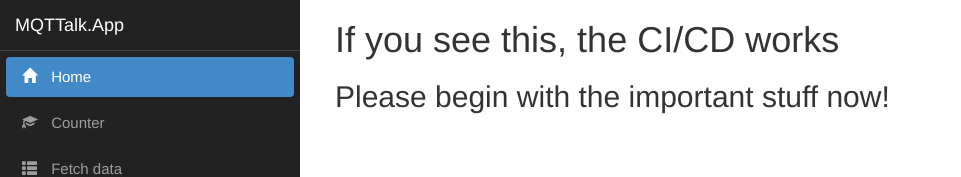
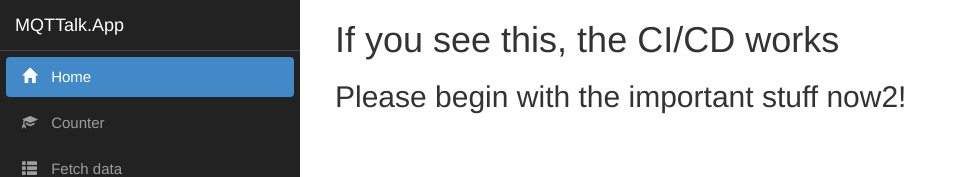
Before and after one commit to jorisbaiutti/MQTTALK, an Angular app in the folder MQTTalk.App/ClientApp/: page / in a window 1280 px wide. Shown: the top 177 px of the page, without its empty margins (0-961 px from the left). Built offline with nearby package versions, Linux system fonts and the light colour scheme.

Commit message:
Update home.component.html

```diff
--- a/MQTTalk.App/ClientApp/src/app/home/home.component.html
+++ b/MQTTalk.App/ClientApp/src/app/home/home.component.html
@@ -1,3 +1,3 @@
 <h1>If you see this, the CI/CD works<h1>
 
-<h2>Please begin with the important stuff now!</h2>
+<h2>Please begin with the important stuff now2!</h2>
```
